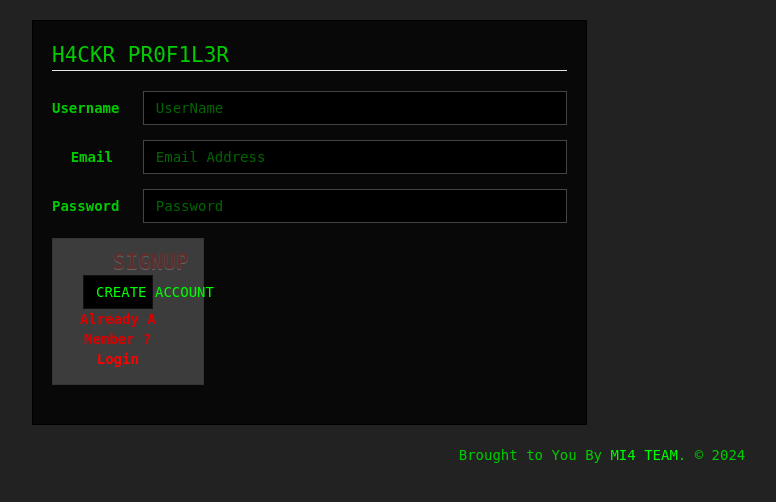
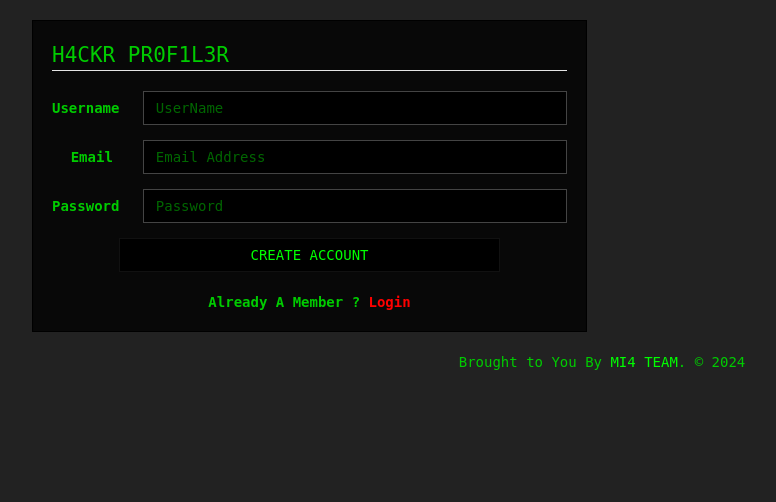
Before and after one commit to Z3R0SEC/Bot, a Flask app: page /signup in a window 1280 px wide. Shown: the part 51-553 px from the top of the page, without its empty margins (38-814 px from the left). Run offline with Flask 3, Linux system fonts and the light colour scheme; some libraries are stand-ins or nearby versions.

Commit message:
Update signup.html

```diff
--- a/templates/signup.html
+++ b/templates/signup.html
@@ -24,17 +24,15 @@
                                     </div>
                                                                                                                                      </div>
                                                                                                                 <div class="row">
-                    <div class="col-lg-4">
-                        <div class="alert alert-dismissible alert-danger">
-                            <button type="button" class="close">SIGNUP</button>
+
                                   {% if error %}
-                            <br><br><b>{{ error }}</b>
+                            <br><b>{{ error }}</b>
                         </div>
                     </div>
                     {% endif %}
                               <center>
         <button style="boarder-color: solid green; background-color: black; width: 70%;" class="btn btn-default">CREATE ACCOUNT</button>
-         <b>Already A Member ? <a href="{{ url_for('login') }}" style="color: red;">Login</a></b>
+        <br><br> <b>Already A Member ? <a href="{{ url_for('login') }}" style="color: red;">Login</a></b>
          </center>
 
                             </div>
```
